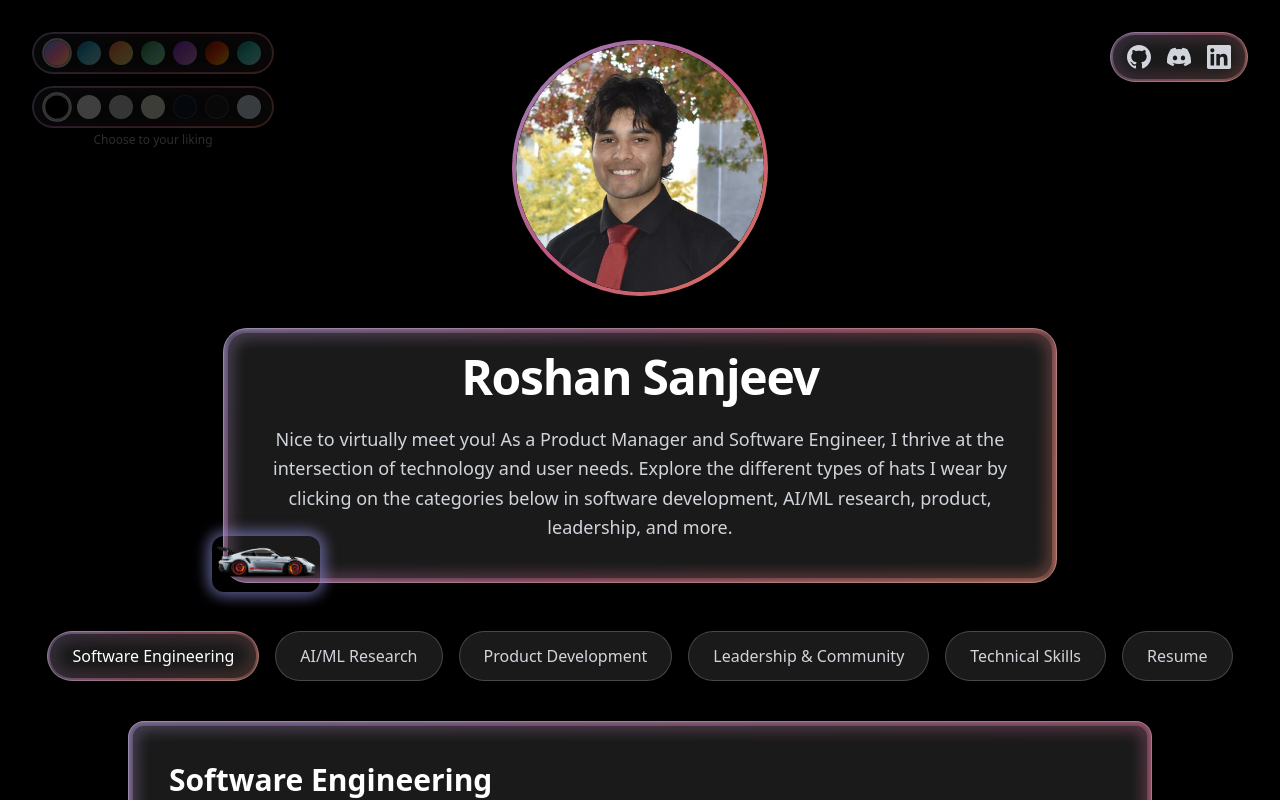
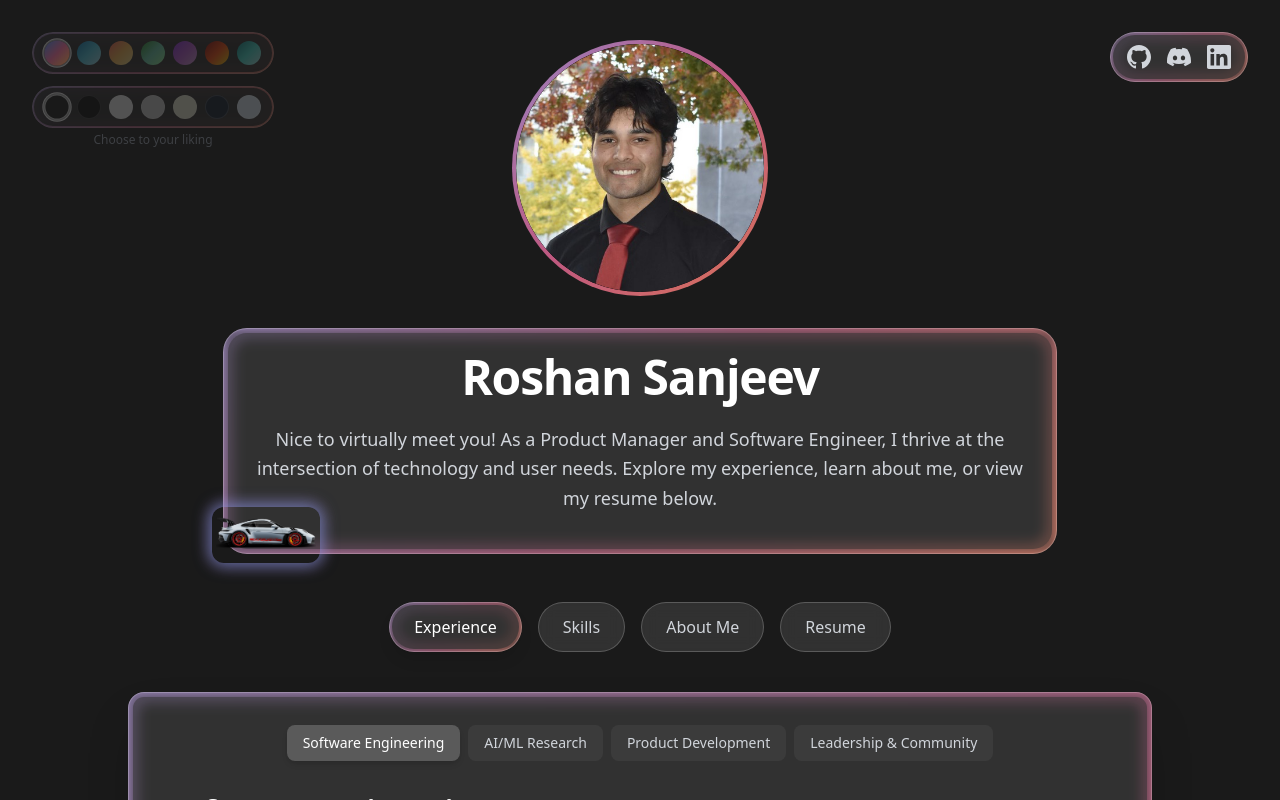
Before and after one commit to RoshanSanjeev/PersonalWebsite, a Next.js app: page / in a window 1280 px wide. Shown: the top 800 px of the page. Built offline with nearby package versions, Linux system fonts and the light colour scheme.

Commit message:
gave ability to customize background color

```diff
--- a/app/page.js
+++ b/app/page.js
@@ -9,22 +9,34 @@ import Image from "next/image";
 
 export default function Home() {
   const { gradient, backgroundColor, textColor, secondaryTextColor } = useTheme();
-  const [activeHat, setActiveHat] = useState("Software Engineering"); // Default active hat
+  const [activeSection, setActiveSection] = useState("Experience"); // Main section
+  const [activeExperience, setActiveExperience] = useState("Software Engineering"); // Sub-section for Experience
   const [isTransitioning, setIsTransitioning] = useState(false);
 
   // Handle smooth transitions between sections
-  const handleHatChange = (hat) => {
-    if (hat !== activeHat) {
+  const handleSectionChange = (section) => {
+    if (section !== activeSection) {
       setIsTransitioning(true);
       setTimeout(() => {
-        setActiveHat(hat);
+        setActiveSection(section);
         setIsTransitioning(false);
-      }, 150); // Half of the fade duration for crossfade effect
+      }, 150);
     }
   };
 
-  const renderContent = () => {
-    switch (activeHat) {
+  // Handle experience sub-navigation
+  const handleExperienceChange = (experience) => {
+    if (experience !== activeExperience) {
+      setIsTransitioning(true);
+      setTimeout(() => {
+        setActiveExperience(experience);
+        setIsTransitioning(false);
+      }, 150);
+    }
+  };
+
+  const renderExperienceContent = () => {
+    switch (activeExperience) {
       case "Software Engineering":
         return (
           <section className="p-2">
@@ -500,13 +512,105 @@ export default function Home() {
     }
   };
 
-  const hats = [
+  const renderContent = () => {
+    switch (activeSection) {
+      case "Experience":
+        return renderExperienceContent();
+      case "Skills":
+        return (
+          <section className="p-2">
+            <h2 className="text-3xl font-bold mb-8 text-[var(--text-primary)]">Skills</h2>
+            <div className="mb-6">
+              <h3 className="text-xl font-semibold text-[var(--text-primary)] mb-2">Languages</h3>
+              <p className="text-[var(--text-secondary)]">Python, C/C++, JavaScript, R, SQL, Java, HTML/CSS, MIPS Assembly, LaTeX</p>
+            </div>
+            <div className="mb-6">
+              <h3 className="text-xl font-semibold text-[var(--text-primary)] mb-2">Frameworks</h3>
+              <p className="text-[var(--text-secondary)]">Flask, Django, React, Pandas, Matplotlib, MediaPipe, OpenCV, Bootstrap, FlutterFlow</p>
+            </div>
+            <div className="mb-6">
+              <h3 className="text-xl font-semibold text-[var(--text-primary)] mb-2">Tools & Platforms</h3>
+              <p className="text-[var(--text-secondary)]">Azure, AWS EC2, Git, Docker, PostgreSQL, Redis, Linux, Microsoft Suite, Claude Code, Firebase, Figma</p>
+            </div>
+            <div className="mb-6">
+              <h3 className="text-xl font-semibold text-[var(--text-primary)] mb-2">AI/ML</h3>
+              <p className="text-[var(--text-secondary)]">Computer Vision, HuggingFace, PyTorch, TensorFlow, CrewAI Agents, MediaPipe, Vapi, Nous, Masumi</p>
+            </div>
+            <div className="mb-6">
+              <h3 className="text-xl font-semibold text-[var(--text-primary)] mb-2">Methodologies</h3>
+              <p className="text-[var(--text-secondary)]">OOP, Agile, Scrum, Responsive Design, UI/UX, CI/CD, DevOps</p>
+            </div>
+          </section>
+        );
+      case "About Me":
+        return (
+          <section className="p-2">
+            <h2 className="text-3xl font-bold mb-8 text-[var(--text-primary)]">About Me</h2>
+            <div className="space-y-4 text-[var(--text-secondary)] leading-relaxed">
+              <p>
+                My name is Roshan Sanjeev, a third year computer science and engineering major at the University of California, Merced and I am passionate about building products that connect technology with user experience. My technical background spans full-stack development, cloud systems, and AI/ML, with experience interning across software engineering and app development. I have also co-authored computer vision research presented at world-renowned conferences such as CVPR in Nashville and ICCV in Hawaii.
+              </p>
+              <p>
+                Beyond technical work, I embrace leadership and outreach. As an organizer for HackMerced, I mentor students and create opportunities for them to grow, collaborate, and bring new ideas to life. As a Perplexity Campus Ambassador, I connect my peers with cutting-edge AI tools, and I am currently leading a drive to reach 500 sign-ups to unlock Hackathon funding from Perplexity. Previously, as Recruitment Chair for Theta Tau, I led a nine-member committee, managed a $2000 budget, and organized events that reached over 1,000 students.
+              </p>
+              <p>
+                I thrive in competitive and creative environments. My projects include PoseVision, a first-place winning deep learning tool for movement feedback at SASEHacks, and Credit Compass, an Alumni Prize-winning AI recommendation system at HackMerced.
+              </p>
+              <p>
+                With a mix of technical expertise, product thinking, and leadership experience, I am motivated to contribute to impactful projects in technology and beyond.
+              </p>
+            </div>
+          </section>
+        );
+      case "Resume":
+        return (
+          <section className="p-2">
+            <h2 className="text-3xl font-bold mb-8 text-[var(--text-primary)]">Resume</h2>
+            <div className="w-full">
+              {/* PDF Embed without border */}
+              <iframe
+                src="/RoshanSanjeev_Resume.pdf"
+                className="w-full h-[800px] rounded-lg mb-4"
+                title="Roshan Sanjeev Resume"
+              />
+              {/* Download Button */}
+              <div className="mt-4 flex justify-center">
+                <a
+                  href="/RoshanSanjeev_Resume.pdf"
+                  download="RoshanSanjeev_Resume.pdf"
+                  className="relative group/btn rounded-full inline-block"
+                >
+                  <span
+                    className="absolute inset-0 rounded-full transition-opacity duration-300 opacity-100 animate-gradient"
+                    style={{
+                      background: gradient,
+                      padding: '3px',
+                      WebkitMask: 'linear-gradient(#fff 0 0) content-box, linear-gradient(#fff 0 0)',
+                      WebkitMaskComposite: 'xor',
+                      maskComposite: 'exclude',
+                      pointerEvents: 'none',
+                    }}
+                  />
+                  <span className="bg-white/10 backdrop-blur-sm rounded-full px-6 py-3 border border-white/20 relative z-10 inline-block text-[var(--text-primary)] font-medium hover:bg-white/20 transition-all duration-300">
+                    Download Resume
+                  </span>
+                </a>
+              </div>
+            </div>
+          </section>
+        );
+      default:
+        return null;
+    }
+  };
+
+  const sections = ["Experience", "Skills", "About Me", "Resume"];
+
+  const experienceTypes = [
     "Software Engineering",
     "AI/ML Research",
     "Product Development",
     "Leadership & Community",
-    "Technical Skills",
-    "Resume",
   ];
 
   return (
@@ -599,7 +703,7 @@ export default function Home() {
             <div className="bg-white/10 backdrop-blur-sm rounded-3xl px-8 py-6 pb-6 border border-white/20 relative z-10 overflow-visible">
               <h1 className="text-5xl font-bold text-[var(--text-primary)] mb-6 tracking-tight text-center">Roshan Sanjeev</h1>
               <p className="max-w-3xl text-center text-lg text-[var(--text-secondary)] leading-relaxed mb-4">
-                Nice to virtually meet you! As a Product Manager and Software Engineer, I thrive at the intersection of technology and user needs. Explore the different types of hats I wear by clicking on the categories below in software development, AI/ML research, product, leadership, and more.
+                Nice to virtually meet you! As a Product Manager and Software Engineer, I thrive at the intersection of technology and user needs. Explore my experience, learn about me, or view my resume below.
               </p>
 
               {/* GT3RS at bottom of hero container */}
@@ -609,12 +713,12 @@ export default function Home() {
             </div>
           </div>
 
-        {/* Navigation for Hats */}
+        {/* Main Navigation */}
         <nav className="flex flex-wrap justify-center gap-4 mb-10">
-          {hats.map((hat) => (
-            <div key={hat} className="relative group rounded-full">
+          {sections.map((section) => (
+            <div key={section} className="relative group rounded-full">
               {/* Animated gradient border for SELECTED button only */}
-              {activeHat === hat && (
+              {activeSection === section && (
                 <span
                   className="absolute inset-0 rounded-full transition-opacity duration-300 opacity-100 animate-gradient"
                   style={{
@@ -629,14 +733,14 @@ export default function Home() {
               )}
 
               <button
-                onClick={() => handleHatChange(hat)}
+                onClick={() => handleSectionChange(section)}
                 className={`px-6 py-3 rounded-full text-base font-medium transition-all duration-300 backdrop-blur-sm relative bg-white/10 border border-white/20 ${
-                  activeHat === hat
+                  activeSection === section
                     ? "text-[var(--text-primary)] shadow-lg"
                     : "text-[var(--text-secondary)] hover:text-[var(--text-primary)] hover:bg-white/15 hover:scale-105 hover:shadow-md"
                 }`}
               >
-                <span className="relative z-10">{hat}</span>
+                <span className="relative z-10">{section}</span>
               </button>
             </div>
           ))}
@@ -656,17 +760,31 @@ export default function Home() {
             }}
           />
           <div className="w-full h-full bg-white/10 backdrop-blur-sm shadow-2xl rounded-2xl p-8 border border-white/20 relative z-10 overflow-visible">
+            {/* Experience Sub-Navigation */}
+            {activeSection === "Experience" && (
+              <div className="flex flex-wrap justify-center gap-2 mb-6">
+                {experienceTypes.map((type) => (
+                  <button
+                    key={type}
+                    onClick={() => handleExperienceChange(type)}
+                    className={`px-4 py-2 rounded-lg text-sm font-medium transition-all duration-300 ${
+                      activeExperience === type
+                        ? "bg-white/20 text-[var(--text-primary)] shadow-md"
+                        : "bg-white/5 text-[var(--text-secondary)] hover:bg-white/10 hover:text-[var(--text-primary)]"
+                    }`}
+                  >
+                    {type}
+                  </button>
+                ))}
+              </div>
+            )}
+
             <div
               className={`transition-all duration-300 ${
                 isTransitioning ? 'opacity-0 translate-x-4' : 'opacity-100 translate-x-0'
               }`}
             >
               {renderContent()}
-            </div>
-
-            {/* Draggable GT3RS with rainbow trail - positioned below content */}
-            <div className="relative w-full">
-              <DraggableGT3RS />
             </div>
           </div>
         </div>
--- a/contexts/ThemeContext.js
+++ b/contexts/ThemeContext.js
@@ -43,12 +43,12 @@ export const colorThemes = [
 ];
 
 export const backgroundColors = [
+  { name: 'Charcoal', color: '#1a1a1a', textColor: '#ffffff', secondaryTextColor: '#d1d5db' },
   { name: 'Black', color: '#000000', textColor: '#ffffff', secondaryTextColor: '#d1d5db' },
   { name: 'White', color: '#ffffff', textColor: '#000000', secondaryTextColor: '#4b5563' },
   { name: 'Pastel Gray', color: '#d3d3d3', textColor: '#1f2937', secondaryTextColor: '#374151' },
   { name: 'Beige', color: '#f5f5dc', textColor: '#1f2937', secondaryTextColor: '#374151' },
   { name: 'Navy', color: '#0a1628', textColor: '#ffffff', secondaryTextColor: '#d1d5db' },
-  { name: 'Charcoal', color: '#1a1a1a', textColor: '#ffffff', secondaryTextColor: '#d1d5db' },
   { name: 'Soft Blue', color: '#e6f3ff', textColor: '#1f2937', secondaryTextColor: '#374151' },
 ];
 
```
